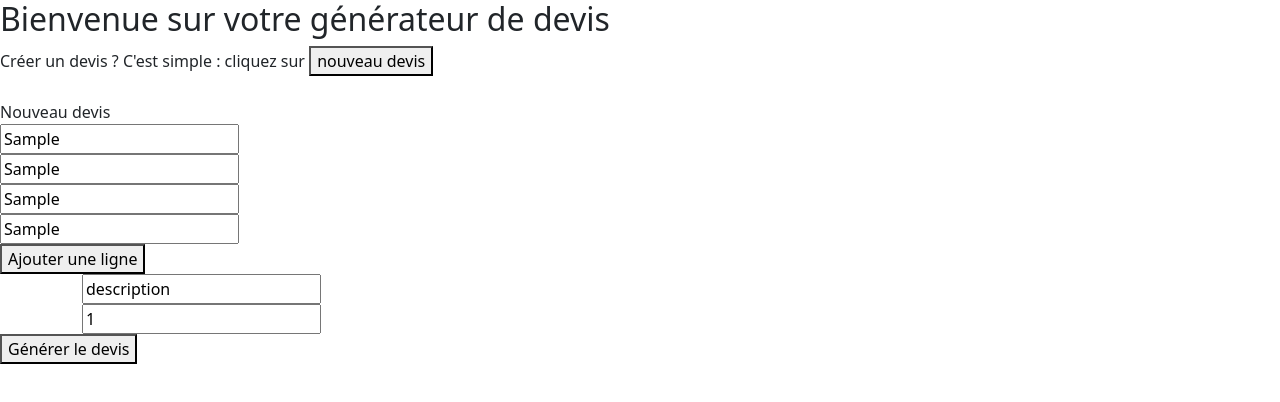
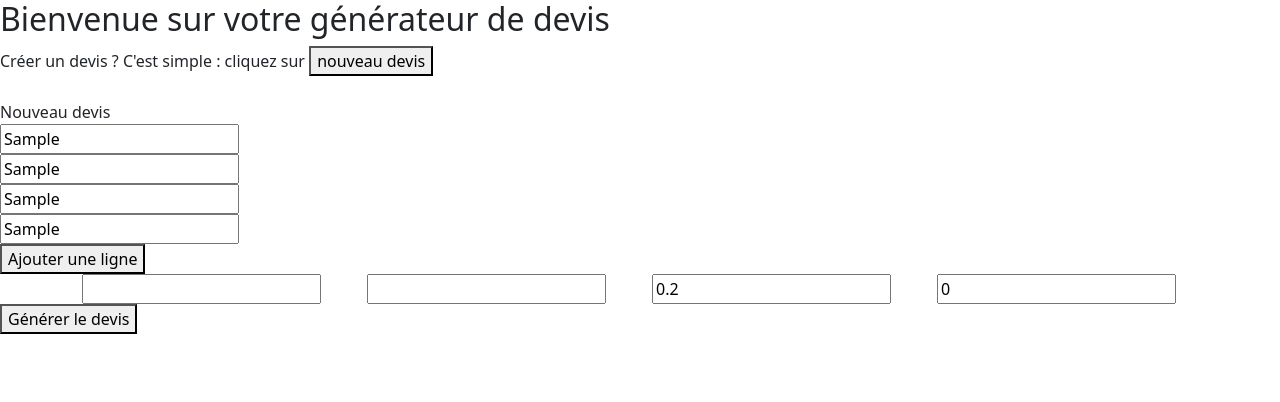
Before and after one commit to AmaurySemery/react_create_PDF, a React (Create React App) app in the folder reacstimate/: page / in a window 1280 px wide. Both pictures are taken after typing "Sample", "Sample", "Sample", "Sample" into the empty fields and a click on the button "Ajouter une ligne". Shown: the top 402 px of the page. Built offline with nearby package versions, Linux system fonts and the light colour scheme.

Commit message:
Gérer les changements d'état des items du devis

```diff
--- a/reacstimate/src/components/EstimateForm.jsx
+++ b/reacstimate/src/components/EstimateForm.jsx
@@ -46,20 +46,28 @@ class EstimateForm extends Component {
     addItem = () => {
         const id = Date.now().toString();
         const items = {...this.state.items};
-        console.log(this, items);
+        console.log(this, this.state.items);
         items[id] = {
             id: id,
-            description: "description",
-            quantity: "1",
+            description: "",
+            quantity: "",
             taxe: 0.2,
             amount: 0
         };
         this.setState({ items });
+        console.log(this, this.state.items);
     }
 
     handleItemChange = (evt, item, field) => {
-        console.log(evt.currentTarget.value, item, field);
-    }
+        // console.log(evt.currentTarget.value, item, field);
+        const value = evt.currentTarget.value;
+        const clonedItem = {...item};
+        clonedItem[field] = value;
+        const clonedItems = {...this.state.items};
+        clonedItems[clonedItem.id] = clonedItem;
+        this.setState({ items: clonedItems });
+
+      };
 
     render() {
         return (
--- a/reacstimate/src/components/item.jsx
+++ b/reacstimate/src/components/item.jsx
@@ -8,10 +8,14 @@ const Item = (props) => {
                     <div className="col">
                         <input type="text" name="description" value={props.item.description} onChange={evt => props.onItemChange(evt, props.item, "description")} />
                     </div>
-            </div>
-            <div className="row">
                     <div className="col">
                         <input type="number" name="quantité" value={props.item.quantity} onChange={evt => props.onItemChange(evt, props.item, "quantity")} />
+                    </div>
+                    <div className="col">
+                        <input type="text" name="taxe" value={props.item.taxe} onChange={evt => props.onItemChange(evt, props.item, "taxe")} />
+                    </div>
+                    <div className="col">
+                        <input type="text" name="amount" value={props.item.amount} onChange={evt => props.onItemChange(evt, props.item, "amount")} />
                     </div>
                 </div>
             </div>
```
Lines whose indentation alone changed are shown as unchanged.
